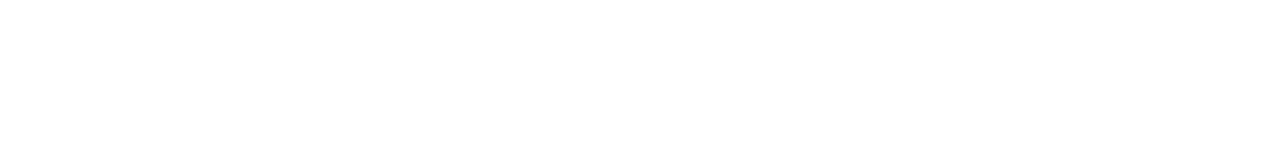
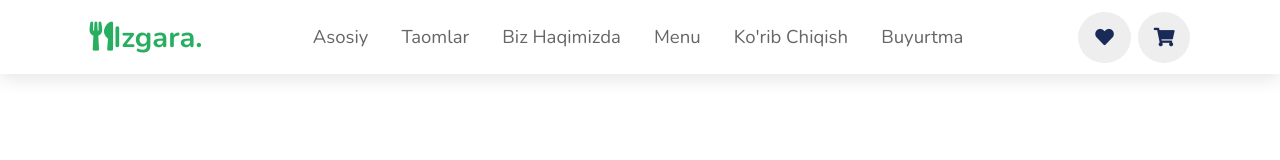
Before and after one commit to MuxtorbekDev/IzgaraQarshi, a plain HTML site: page index.html in a window 1280 px wide. Drawn offline with nearby package versions, Linux system fonts and the light colour scheme.

Commit message:
header section tayyor

```diff
--- a/CSS/style.css
+++ b/CSS/style.css
@@ -0,0 +1,124 @@
+@import url('https://fonts.googleapis.com/css2?family=Nunito:wght@300;400;500;600;700;800;900&display=swap');
+
+:root {
+  --green: #27ae60;
+  --black: #192a56;
+  --light-color: #666666;
+  --box-shadow: 0 .5rem 1.5rem rgba(0,0,0,.1)
+}
+* {
+  font-family: 'Nunito', sans-serif;
+  margin: 0; padding: 0;
+  box-sizing: border-box;
+  text-decoration: none;
+  outline: none;
+  border: none;
+  text-transform: capitalize;
+  transition: all .2s linear;
+}
+
+html {
+  font-size: 72.5%;
+  overflow-x: hidden;
+  scroll-margin-top: 5.5rem;
+  scroll-behavior: smooth;
+}
+
+header {
+  position: fixed;
+  top: 0; left: 0; right: 0;
+  background-color: #fff;
+  padding: 1rem 7%;
+  display: flex;
+  align-items: center;
+  justify-content: space-between;
+  z-index: 1000;
+  box-shadow: var(--box-shadow);
+}
+
+header .logo {
+  color: var(--black);
+  font-size: 2.5rem;
+  font-weight:  bold;
+}
+
+header .logo  {
+  color: var(--green)
+}
+header .navbar a {
+  font-size: 1.6rem;
+  border-radius: .5rem;
+  padding: .5rem 1.3rem;
+  color: var(--light-color)
+}
+
+
+header .navbar a:hover {
+  color: #fff;
+  background: var(--green);
+}
+header .icons i,
+header .icons a {
+  cursor: pointer;
+  margin-left: .4rem;
+  height: 4.4rem;
+  line-height: 4.4rem;
+  width: 4.5rem;
+  text-align: center;
+  font-size: 1.6rem;
+  color: var(--black);
+  border-radius: 50%;
+  background: #eee;
+}
+header .icons i:hover,
+header .icons a:hover {
+  color: #fff;
+  background: var(--green);
+  transform: rotate(360deg);
+}
+header .icons #menu-bars {
+  display: none;
+}
+
+/* media queries*/
+
+@media (max-width: 996px) {
+  html {
+    font-size: 58.5%;
+  }
+  header {
+    padding: 1rem 2rem;
+  }
+}
+
+@media (max-width: 760px) {
+  header .icons #menu-bars {
+    display: inline-block;
+  }
+  header .navbar {
+    position: absolute;
+    top: -666rem; left: 0; right: 0;
+    background: #fff;
+    border-top: .1rem solid rgba(0,0,0,.2);
+    border-bottom: .1rem solid rgba(0,0,0,.2);
+    padding: 1rem;
+    /* clip-path: polygan(0 0, 100% 0, 100% 0, 0 0); */
+  }
+  header .navbar.active {
+    /* clip-path: polygon(0 0, 100% 0, 100% 100%, 0% 100%) */
+    top: 6.6rem;
+  }
+  header .navbar a {
+    display: block;
+    padding: 1.5rem;
+    margin: 1rem;
+    font-size: 2rem;
+    background: #eee;
+  }
+}
+
+@media (max-width: 996px) {
+  html {
+    font-size: 50%;
+  }
+}
--- a/JS/script.js
+++ b/JS/script.js
@@ -0,0 +1,8 @@
+let menu = document.querySelector("#menu-bars"),
+  navbar = document.querySelector(".navbar");
+
+menu.addEventListener("click", () => {
+  menu.classList.toggle("fa-times");
+  navbar.classList.toggle("active");
+  console.log(navbar);
+});
--- a/index.html
+++ b/index.html
@@ -18,6 +18,25 @@
     <title>Qarshi Izgara</title>
   </head>
   <body>
+    <!-- Header section -->
+    <header>
+      <a href="#" class="logo"><i class="fas fa-utensils"></i>Izgara.</a>
+
+      <nav class="navbar">
+        <a href="#home">Asosiy</a>
+        <a href="#dishes">Taomlar</a>
+        <a href="#about">Biz Haqimizda</a>
+        <a href="#menu">Menu</a>
+        <a href="#review">ko'rib chiqish</a>
+        <a href="#order">Buyurtma</a>
+      </nav>
+
+      <div class="icons">
+        <i class="fas fa-bars" id="menu-bars"></i>
+        <a href="#review" class="fas fa-heart"></a>
+        <a href="#menu" class="fas fa-shopping-cart"></a>
+      </div>
+    </header>
     <!-- custom js links -->
     <script src="./JS/script.js"></script>
   </body>
```
